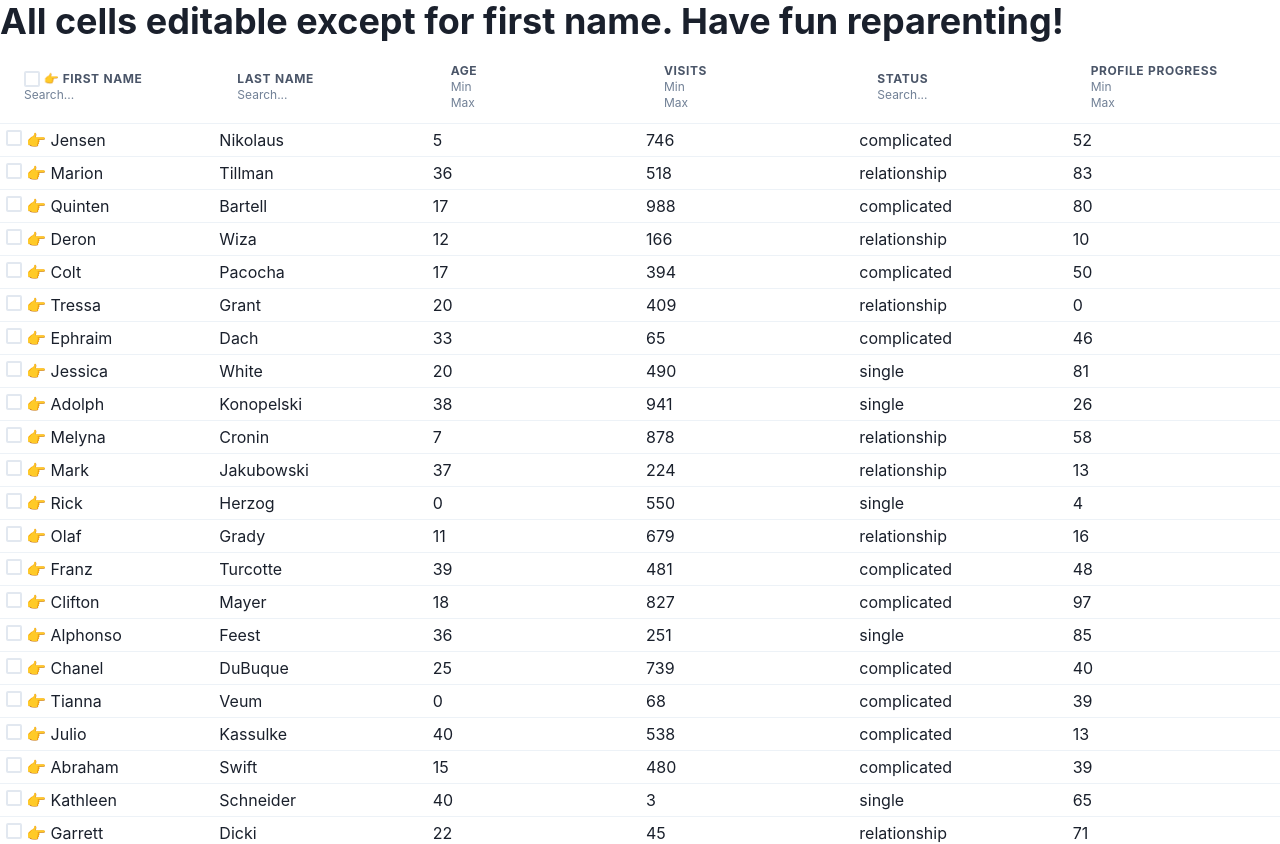
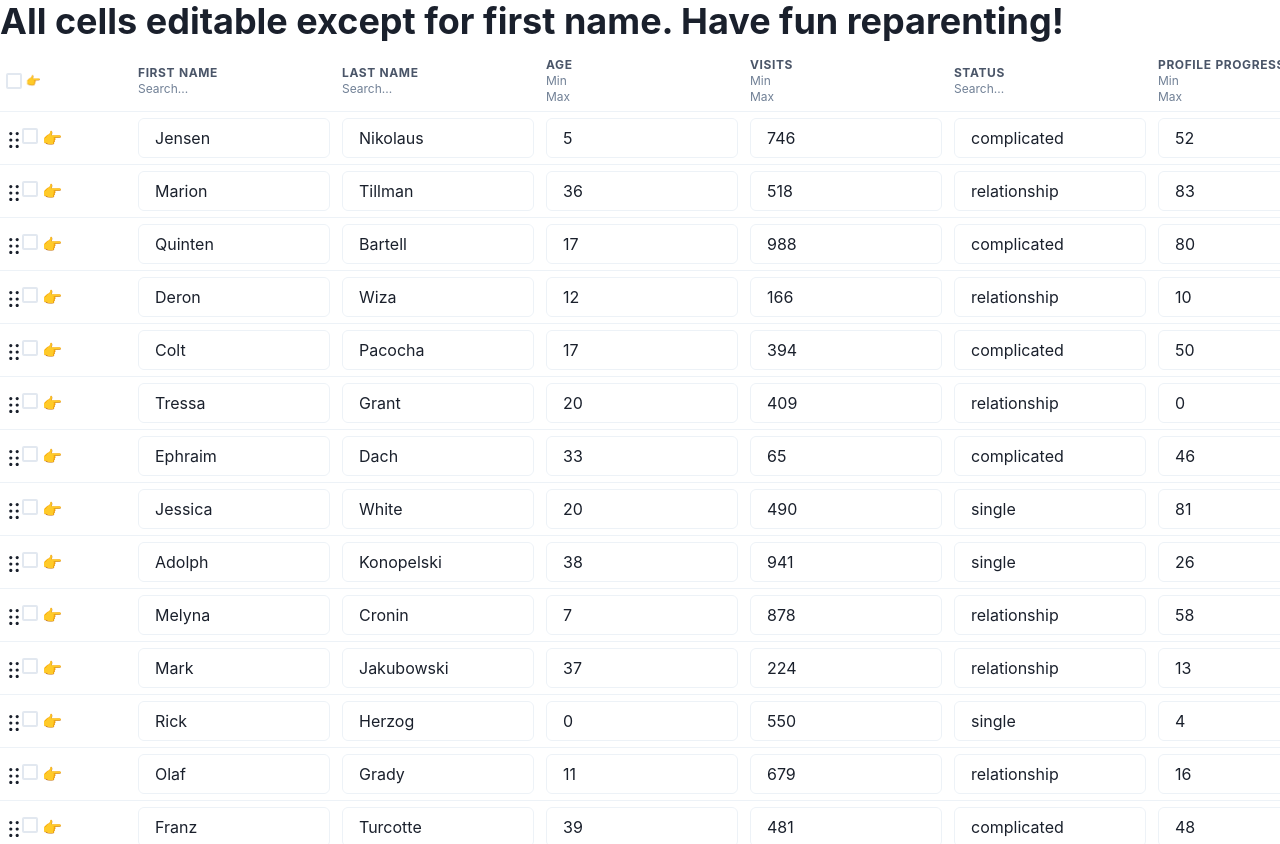
Before and after one commit to pint-drinker/tan-stack-table-mega, a React (Vite) app: page / in a window 1280 px wide. Shown: the top 844 px of the page. Built offline with nearby package versions, Linux system fonts and the light colour scheme.

Commit message:
more chakra and adding drag handle t control field

```diff
--- a/package.json
+++ b/package.json
@@ -9,6 +9,7 @@
     "start": "vite"
   },
   "dependencies": {
+    "@chakra-ui/icons": "^2.1.1",
     "@chakra-ui/react": "^2.8.2",
     "@emotion/react": "^11.11.4",
     "@emotion/styled": "^11.11.5",
--- a/src/DraggableTableRow.tsx
+++ b/src/DraggableTableRow.tsx
@@ -1,8 +1,15 @@
 import React from "react";
 import {useDrag, useDrop} from "react-dnd";
-import {Tr} from "@chakra-ui/react";
+import {Td, Tr} from "@chakra-ui/react";
+import {flexRender, Row} from "@tanstack/react-table";
 
-export function DraggableTableRow({row, index, moveRow, ...props}) {
+type DraggableTableRowProps = {
+  row: Row<any>;
+  index: number;
+  moveRow: (dragId: string, dropId: string) => void;
+}
+
+export function DraggableTableRow({row, index, moveRow, ...props}: DraggableTableRowProps) {
   const ref = React.useRef(null);
   const [, drop] = useDrop({
     accept: "row",
@@ -37,16 +44,29 @@ export function DraggableTableRow({row, index, moveRow, ...props}) {
 
   drag(drop(ref));
 
+  // TODO: make the ref only hit the drag handle child so we can do cell selection otherwise...but
+  //  we still want to visualize dragging the whole row
   return (
     <Tr
-      ref={ref}
+      // ref={ref}
       {...props}
       style={{
         ...props.style,
         opacity: isDragging ? 0 : 1,
       }}
     >
-      {props.children}
+      {row.getVisibleCells().map((cell) => (
+        <Td
+          key={cell.id}
+          style={{padding: "6px"}}
+          ref={cell.column.id === "control" ? ref : null}
+        >
+          {flexRender(
+            cell.column.columnDef.cell,
+            cell.getContext(),
+          )}
+        </Td>
+      ))}
     </Tr>
   );
 }
--- a/src/MegaTanTable.tsx
+++ b/src/MegaTanTable.tsx
@@ -8,13 +8,14 @@ import {
   Box,
   Button,
   Flex,
-  Heading,
+  Heading, Input,
   Table,
   Td,
   Text,
   Th,
   Tr,
 } from '@chakra-ui/react';
+import { DragHandleIcon } from '@chakra-ui/icons'
 
 import {
   ColumnDef,
@@ -35,9 +36,10 @@ export function MegaTanTable() {
   const columns = React.useMemo<ColumnDef<Person>[]>(
     () => [
       {
-        accessorKey: "firstName",
-        header: ({table}) => (
-          <>
+        id: 'control',
+        size: 120,
+        header: ({table, header}) => (
+          <Box width={`${header.column.getSize()}px`}>
             <IndeterminateCheckbox
               {...{
                 checked: table.getIsAllRowsSelected(),
@@ -52,21 +54,11 @@ export function MegaTanTable() {
             >
               {table.getIsAllRowsExpanded() ? "👇" : "👉"}
             </button>
-            {" "}
-            First Name
-          </>
+          </Box>
         ),
-        cell: ({row, getValue}) => (
-          <Box
-            style={{
-              // Since rows are flattened by default,
-              // we can use the row.depth property
-              // and paddingLeft to visually indicate the depth
-              // of the row
-              paddingLeft: `${row.depth * 2}rem`,
-            }}
-          >
-            <Box>
+        cell: ({row, cell}) => (
+          <Box paddingLeft={`${row.depth * 2}rem`} width={`${cell.column.getSize()}px`}>
+            <DragHandleIcon/>
             <IndeterminateCheckbox
               {...{
                 checked: row.getIsSelected(),
@@ -83,13 +75,15 @@ export function MegaTanTable() {
               >
                 {row.getIsExpanded() ? "👇" : "👉"}
               </button>
-              ) : (
-                "🔵"
-              )}{" "}
-              {getValue<boolean>()}
-            </Box>
+            ) : null}
           </Box>
         ),
+        footer: (props) => props.column.id,
+      },
+      {
+        accessorFn: (row) => row.firstName,
+        id: "firstName",
+        header: () => <Text>First Name</Text>,
         footer: (props) => props.column.id,
       },
       {
@@ -100,7 +94,8 @@ export function MegaTanTable() {
       },
       {
         accessorKey: "age",
-        header: () => "Age",
+        id: "name",
+        header: () => <Text>Age</Text>,
         footer: (props) => props.column.id,
       },
       {
@@ -138,7 +133,9 @@ export function MegaTanTable() {
 
       // When the input is blurred, we'll call our table meta's updateData function
       const onBlur = () => {
+        if (value !== initialValue) {
           table.options.meta?.updateData(index, rowId, columnId, value);
+        }
       };
 
       // If the initialValue is changed external, sync it up with our state
@@ -146,13 +143,10 @@ export function MegaTanTable() {
         setValue(initialValue);
       }, [initialValue]);
 
+      // TODO: is chakra input not as fast?
       return (
-        <input
-          value={value as string}
-          onChange={(e) => setValue(e.target.value)}
-          onBlur={onBlur}
-        />
-      );
+        <Input value={value as string} onChange={(e) => setValue(e.target.value)} onBlur={onBlur}/>
+      )
     },
   };
 
@@ -227,7 +221,7 @@ export function MegaTanTable() {
                   {...props}
                   style={{
                     ...style,
-                    width: "100%",
+                    width: "unset",
                     tableLayout: "fixed",
                     borderCollapse: "collapse",
                     borderSpacing: 0,
@@ -244,16 +238,7 @@ export function MegaTanTable() {
                   index={index}
                   moveRow={moveRow}
                   {...props}
-                >
-                  {row.getVisibleCells().map((cell) => (
-                    <Td key={cell.id} style={{padding: "6px"}}>
-                      {flexRender(
-                        cell.column.columnDef.cell,
-                        cell.getContext(),
-                      )}
-                    </Td>
-                  ))}
-                </DraggableTableRow>
+                />
               );
             },
           }}
@@ -262,7 +247,7 @@ export function MegaTanTable() {
               <Tr key={headerGroup.id}>
                 {headerGroup.headers.map((header) => {
                   return (
-                    <Th key={header.id} colSpan={header.colSpan}>
+                    <Th key={header.id} colSpan={header.colSpan} padding="6px">
                       {header.isPlaceholder ? null : (
                         <Box>
                           {flexRender(
```
Also changed, not shown: 1 other file (tests, documents, lock files or other folders). Lines whose indentation alone changed are shown as unchanged.
